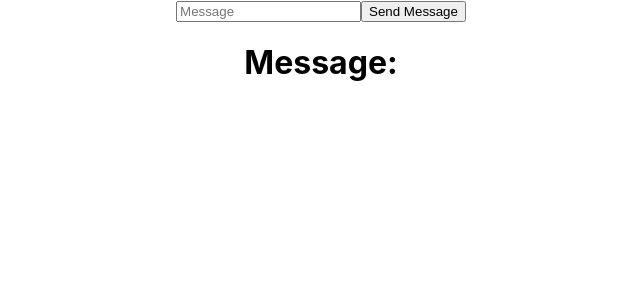
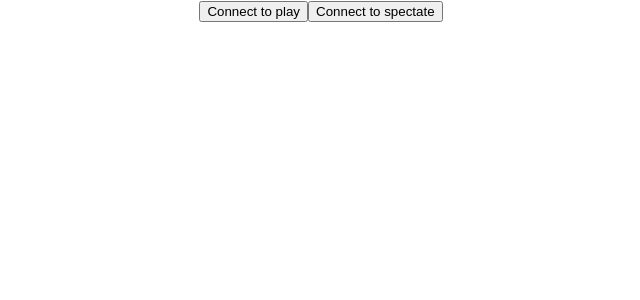
Before and after one commit to jtrieu1998/slaps, a React (Create React App) app in the folder client/: page / in a window 1280 px wide. Shown: the top 300 px of the page, without its empty margins (319-959 px from the left). Built offline with nearby package versions, Linux system fonts and the light colour scheme; no server answers.

Commit message:
Adds ability to join and leave game as a player or spectator

```diff
--- a/client/package.json
+++ b/client/package.json
@@ -1,4 +1,4 @@
-{
+  {
   "name": "client",
   "version": "0.1.0",
   "private": true,
--- a/client/src/App.js
+++ b/client/src/App.js
@@ -2,34 +2,64 @@ import './App.css';
 import io from 'socket.io-client'
 import { useEffect, useState } from 'react';
 
-const socket = io.connect("http://localhost:3001")
+const socket = io.connect("http://localhost:3001", {
+  'sync disconnect on unload': true
+})
 
 function App() {
-  const [message,setMessage] = useState("")
-  const [messageReceived, setMessageReceived] = useState("")
-  const sendMessage = () => {
-    socket.emit("send_message", {message})
+  const [inGame, setInGame] = useState(false)
+
+  const addPlayer = () => {
+
+    socket.emit("add_player")
+    console.log("Adding player")
+    setInGame(true)
   }
 
-  useEffect(() => {
-    socket.on("receive_message", (data) => {
-      setMessageReceived(data.message)
-    })
-  }, [socket])
+  const addSpectator = () => {
+    socket.emit("add_spectator")
+    setInGame(true)
+  }
 
-  return (
-    <div className="App">
-      <input
-        placeholder="Message"
-        onChange={(event) => {
-          setMessage(event.target.value)
-        }}
-      />
-      <button onClick={sendMessage}> Send Message</button>
-      <h1>Message: </h1>
-      {messageReceived}
-    </div>
-  );
+  if(!inGame){
+    return (
+      <div className="App">
+        <button onClick={addPlayer}>Connect to play</button>
+        <button onClick={addSpectator}>Connect to spectate</button>
+      </div>
+    );
+  } else {
+    return (
+      <div className="App">
+        <h1>Welcome to the game!</h1>
+      </div>
+    );
+  }
+
 }
 
 export default App;
+
+
+// const [message,setMessage] = useState("")
+// const [messageReceived, setMessageReceived] = useState("")
+
+  // const sendMessage = () => {
+//   socket.emit("send_message", {message})
+// }
+
+// useEffect(() => {
+//   socket.on("receive_message", (data) => {
+//     setMessageReceived(data.message)
+//   })
+// }, [socket])
+
+//   <input
+//   placeholder="Message"
+//   onChange={(event) => {
+//     setMessage(event.target.value)
+//   }}
+// />
+// <button onClick={sendMessage}> Send Message</button>
+// <h1>Message: </h1>
+// {messageReceived}
```
Also changed, not shown: 1 other file (tests, documents, lock files or other folders).
